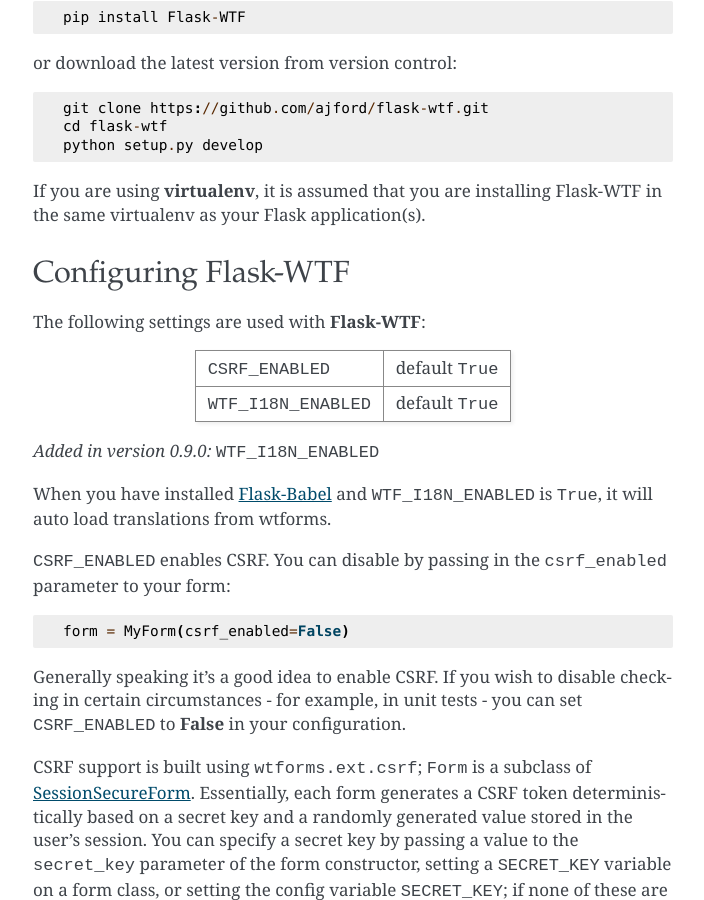
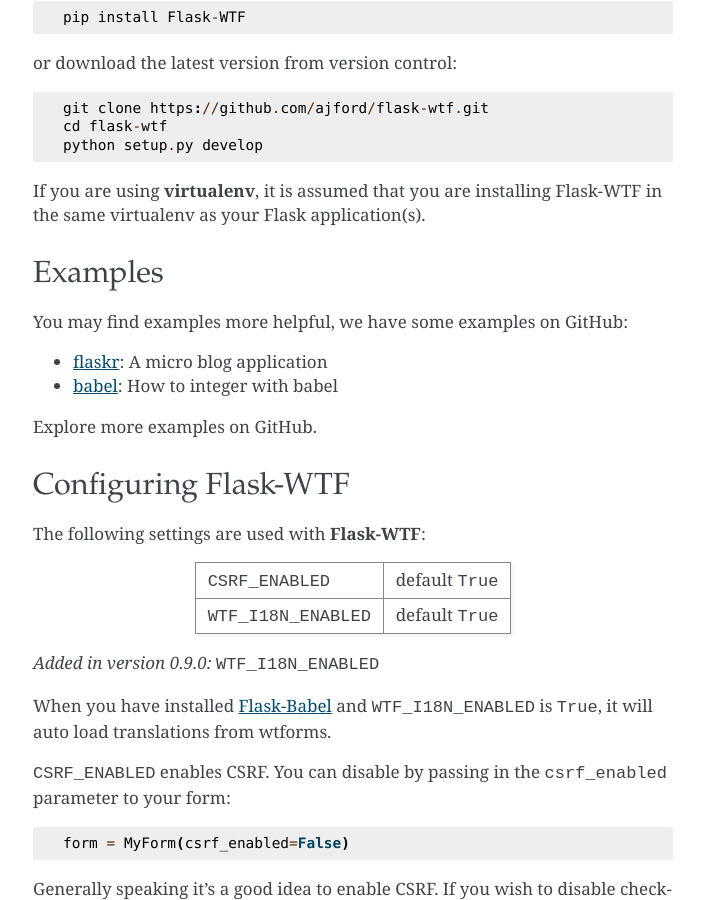
Before and after one commit to wtforms/flask-wtf, a Sphinx documentation site: the page built from docs/index.rst, in a window 1280 px wide and 900 px high, scrolled down 495 px. Shown: the whole window, without its empty margins (287-991 px from the left). Built offline with Sphinx 7.4.7, drawn with Linux system fonts in a browser that asks for light colours.

Commit message:
add example links for #44

```diff
--- a/docs/index.rst
+++ b/docs/index.rst
@@ -28,6 +28,19 @@
 
 If you are using **virtualenv**, it is assumed that you are installing Flask-WTF
 in the same virtualenv as your Flask application(s).
+
+Examples
+--------
+
+You may find examples more helpful, we have some examples on GitHub:
+
+* flaskr_: A micro blog application
+* babel_: How to integer with babel
+
+.. _flaskr: https://github.com/ajford/flask-wtf/tree/master/examples/flaskr
+.. _babel: https://github.com/ajford/flask-wtf/tree/master/examples/babel
+
+Explore more examples on GitHub.
 
 Configuring Flask-WTF
 ----------------------
```
